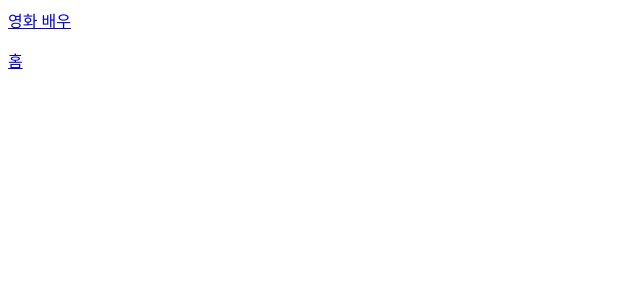
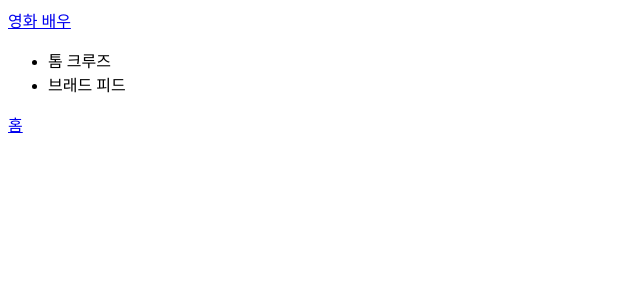
Before and after one commit to 404-nut-pound/learn-svelte, a SvelteKit app: page /actor in a window 1280 px wide. Shown: the top 300 px of the page, without its empty margins (0-640 px from the left). Built offline with nearby package versions, Linux system fonts and the light colour scheme.

Commit message:
[fix] 변수 할당 오류 수정

```diff
--- a/src/routes/actor/+page.svelte
+++ b/src/routes/actor/+page.svelte
@@ -1,9 +1,9 @@
 <script lang="ts">
-  const data: string[] = []
+  export let data: any
 </script>
 
 <ul>
-  {#each data as actor}
+  {#each data.actorList as actor}
     <li>{actor}</li>
   {/each}
 </ul>
```
